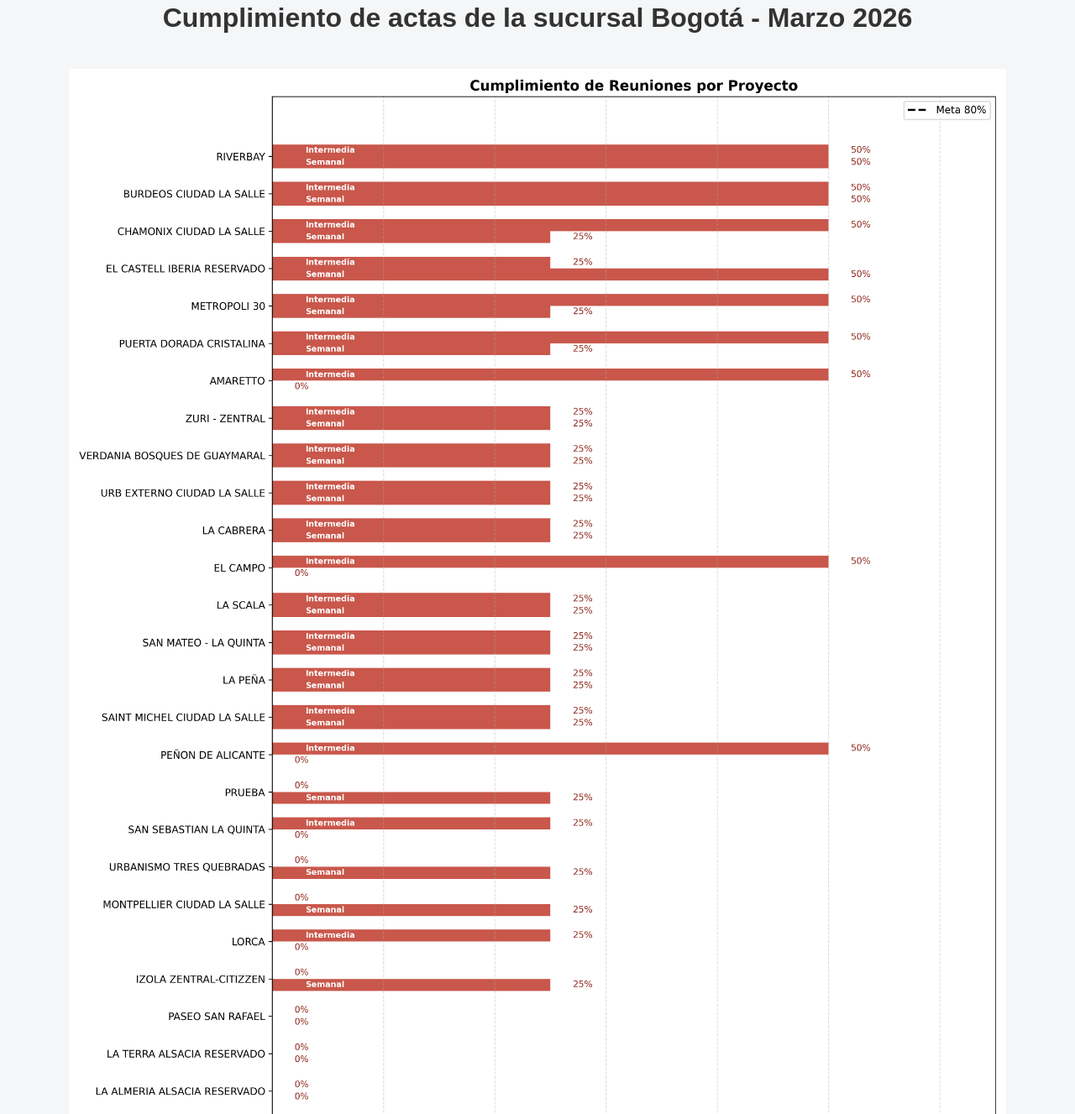
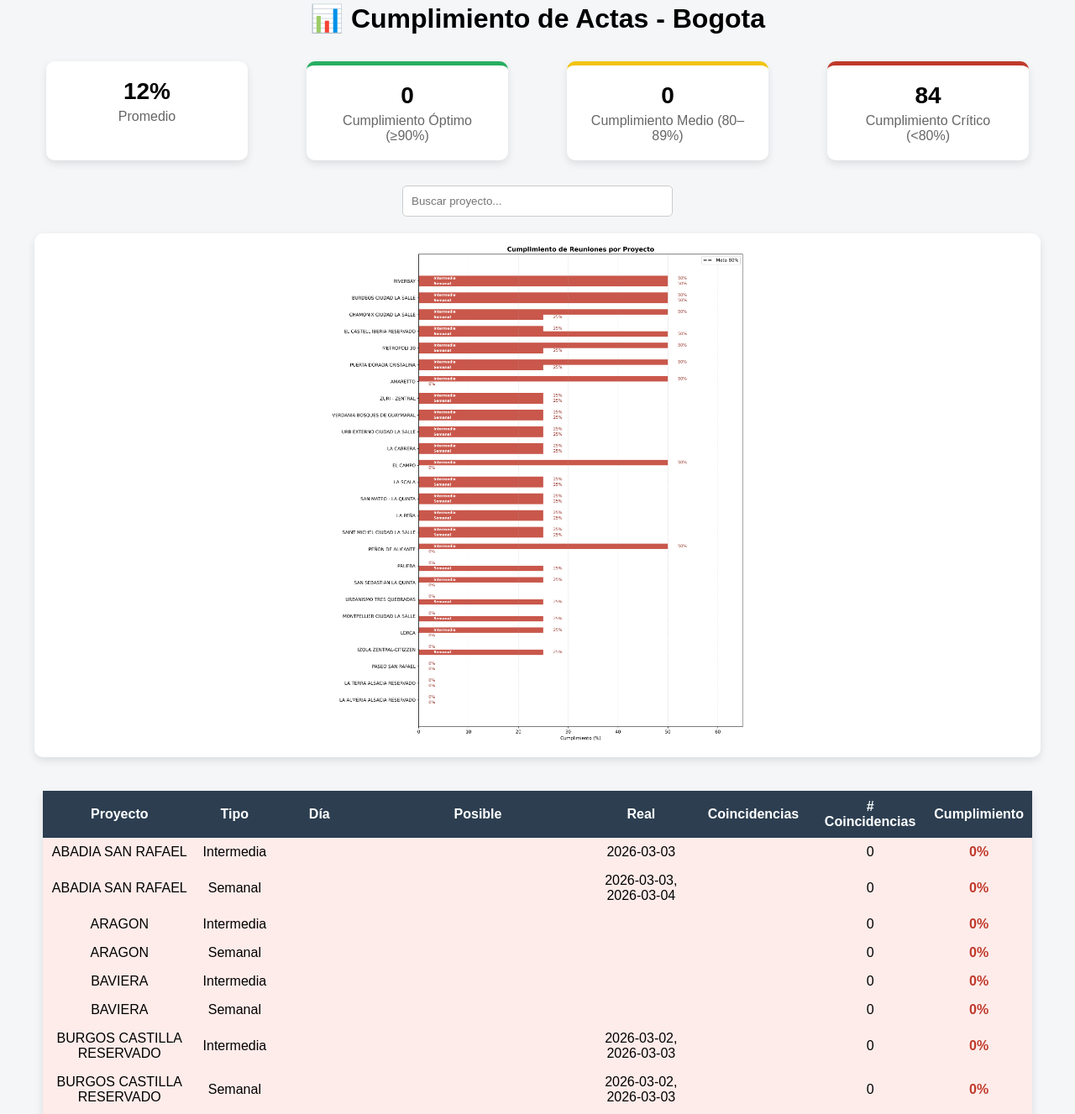
Before and after one commit to leanmarval-ui/CumplimientoActasBogota, a plain HTML site: page index.html in a window 1280 px wide. Shown: the part 38-1365 px from the top of the page at 84% size. Drawn offline with Linux system fonts and the light colour scheme.

Commit message:
Update index.html

```diff
--- a/index.html
+++ b/index.html
@@ -3,33 +3,297 @@
 <head>
 <meta charset="UTF-8">
 <meta name="viewport" content="width=device-width, initial-scale=1.0">
-    <title>Cumplimiento de actas - Bogotá</title>
+<title>Dashboard Cumplimiento</title>
 
 <style>
     body {
         font-family: Arial, sans-serif;
-            text-align: center;
+        margin: 0;
         background-color: #f4f6f8;
-            margin: 0;
+    }
+
+    #splash {
+        position: fixed;
+        width: 100%;
+        height: 100%;
+        background: #2c3e50;
+        color: white;
+        display: flex;
+        justify-content: center;
+        align-items: center;
+        font-size: 28px;
+        z-index: 999;
+    }
+
+    .contenido {
         padding: 20px;
+        display: none;
     }
 
     h1 {
-            color: #333;
+        text-align: center;
+    }
+
+    /* KPI */
+    .kpi-container {
+        display: flex;
+        justify-content: space-around;
+        margin: 20px 0;
+        flex-wrap: wrap;
+    }
+
+    .kpi {
+    background: white;
+    padding: 20px;
+    border-radius: 10px;
+    text-align: center;
+    box-shadow: 0 4px 10px rgba(0,0,0,0.1);
+    width: 200px;
+    margin: 10px;
+    }
+
+    /* 🎨 COLORES KPI */
+    .kpi:nth-child(2) { border-top: 5px solid #27ae60; } /* verde */
+    .kpi:nth-child(3) { border-top: 5px solid #f1c40f; } /* amarillo */
+    .kpi:nth-child(4) { border-top: 5px solid #c0392b; } /* rojo */
+
+    .kpi h2 {
+        margin: 0;
+        font-size: 28px;
+    }
+
+    .kpi p {
+        margin: 5px 0 0;
+        color: #666;
+    }
+
+    /* BUSCADOR */
+    .buscador {
+        text-align: center;
+        margin: 20px;
+    }
+
+    input {
+        padding: 10px;
+        width: 300px;
+        border-radius: 5px;
+        border: 1px solid #ccc;
+    }
+
+    /* CARD */
+    .card {
+        background: white;
+        padding: 10px;
+        border-radius: 10px;
+        box-shadow: 0 4px 10px rgba(0,0,0,0.1);
+        text-align: center;
+        max-width: 800px;
+        margin: auto;
     }
 
     img {
-            max-width: 90%;
-            margin-top: 20px;
+        width: 100%;
+        max-height: 600px;
+        object-fit: contain;
     }
+
+    /* TABLA */
+    table {
+        margin: auto;
+        border-collapse: collapse;
+        background: white;
+        width: 95%;
+        box-shadow: 0 4px 10px rgba(0,0,0,0.1);
+    }
+
+    th {
+        background: #2c3e50;
+        color: white;
+        padding: 10px;
+    }
+
+    td {
+        padding: 8px;
+        text-align: center;
+    }
+
+    .card.grafico {
+    max-width: 1200px; /* 🔥 más ancho */
+    width: 95%;
+    }
+
 </style>
 </head>
+
 <body>
 
-    <h1>Cumplimiento de actas de la sucursal Bogotá - Marzo 2026</h1>
+<div id="splash">
+    🚀 Cargando Dashboard...
+</div>
 
-    <!-- ✅ ESTA ES LA CLAVE -->
-    <img src="https://leanmarval-ui.github.io/CumplimientoActasBogota/output/grafico.png" alt="Gráfico">
+<div class="contenido" id="contenido">
+
+<h1>📊 Cumplimiento de Actas - Bogota</h1>
+
+<!-- KPI -->
+<div class="kpi-container" id="kpis"></div>
+
+<!-- BUSCADOR -->
+<div class="buscador">
+    <input list="listaProyectos" id="buscador" placeholder="Buscar proyecto...">
+    <datalist id="listaProyectos"></datalist>
+</div>
+
+<!-- GRAFICA -->
+<div class="card grafico">
+    <img src="https://leanmarval-ui.github.io/CumplimientoActasBogota/output/grafico.png">
+</div>
+
+<!-- TABLA -->
+<div id="tabla-container" style="margin-top:40px;"></div>
+
+</div>
+
+<script>
+setTimeout(() => {
+    document.getElementById("splash").style.display = "none";
+    document.getElementById("contenido").style.display = "block";
+}, 1500);
+</script>
+
+<script>
+
+let datosGlobal = [];
+
+fetch('https://leanmarval-ui.github.io/CumplimientoActasBogota/output/detalle.json')
+.then(res => res.json())
+.then(data => {
+
+    datosGlobal = data.filter(d => d.sucursal === "bogota");
+
+    // 🔥 LLENAR DESPLEGABLE
+    let proyectosUnicos = [...new Set(datosGlobal.map(d => d.proyecto))];
+    let opciones = proyectosUnicos.map(p => `<option value="${p}">`).join("");
+    document.getElementById("listaProyectos").innerHTML = opciones;
+
+    let buscador = document.getElementById("buscador");
+
+    buscador.addEventListener("input", filtrarTabla);
+    buscador.addEventListener("change", filtrarTabla);
+
+    function filtrarTabla(){
+        let texto = buscador.value.toLowerCase();
+
+        let filtrado = datosGlobal.filter(d =>
+            d.proyecto.toLowerCase().includes(texto)
+        );
+
+        renderTabla(filtrado);
+    }
+
+    generarKPIs(datosGlobal);
+    renderTabla(datosGlobal);
+});
+
+// ================= KPI =================
+function generarKPIs(data){
+
+    let cumplimientos = data.map(d => d.cumplimiento * 100);
+
+    let promedio = cumplimientos.reduce((a,b)=>a+b,0)/cumplimientos.length;
+
+    let verdes = cumplimientos.filter(v => v >= 90).length;
+    let amarillos = cumplimientos.filter(v => v >= 80 && v < 90).length;
+    let rojos = cumplimientos.filter(v => v < 80).length;
+
+   document.getElementById("kpis").innerHTML = `
+    <div class="kpi">
+        <h2>${promedio.toFixed(0)}%</h2>
+        <p>Promedio</p>
+    </div>
+
+    <div class="kpi">
+        <h2>${verdes}</h2>
+        <p>Cumplimiento Óptimo (≥90%)</p>
+    </div>
+
+    <div class="kpi">
+        <h2>${amarillos}</h2>
+        <p>Cumplimiento Medio (80–89%)</p>
+    </div>
+
+    <div class="kpi">
+        <h2>${rojos}</h2>
+        <p>Cumplimiento Crítico (&lt;80%)</p>
+    </div>
+`;
+}
+
+// ================= TABLA =================
+function renderTabla(data){
+
+    // ORDENAR (peor primero)
+    data.sort((a,b)=> a.cumplimiento - b.cumplimiento);
+
+    let html = `
+<table>
+    <tr>
+        <th>Proyecto</th>
+        <th>Tipo</th>
+        <th>Día</th>
+        <th>Posible</th>
+        <th>Real</th>
+        <th>Coincidencias</th>
+        <th># Coincidencias</th>
+        <th>Cumplimiento</th>
+    </tr>
+`;
+
+    data.forEach(row => {
+
+        let valor = row.cumplimiento * 100;
+        let color = valor >= 90 ? "#27ae60" : valor >= 80 ? "#f1c40f" : "#c0392b";
+
+        html += `
+        <tr style="background:${valor<80?'#fdecea':valor<90?'#fef9e7':'#eafaf1'}">
+            <td>${row.proyecto}</td>
+            <td>${row.tipo}</td>
+            <td>${row.dia}</td>
+            <td>${row.posible}</td>
+            <td>${row.real}</td>
+            <td>${row.coincidencias}</td>
+            <td>${row.conteo}</td>
+            <td style="color:${color}; font-weight:bold;">
+                ${valor.toFixed(0)}%
+            </td>
+        </tr>
+        `;
+    });
+
+    html += "</table>";
+
+    document.getElementById("tabla-container").innerHTML = html;
+}
+
+// ================= BUSCADOR =================
+let buscador = document.getElementById("buscador");
+
+buscador.addEventListener("input", filtrarTabla);
+buscador.addEventListener("change", filtrarTabla);
+
+function filtrarTabla(){
+
+    let texto = buscador.value.toLowerCase();
+
+    let filtrado = datosGlobal.filter(d =>
+        d.proyecto.toLowerCase().includes(texto)
+    );
+
+    renderTabla(filtrado);
+    generarKPIs(filtrado); // 🔥 KPIs dinámicos
+}
+
+</script>
 
 </body>
 </html>
```
Lines whose indentation alone changed are shown as unchanged.
